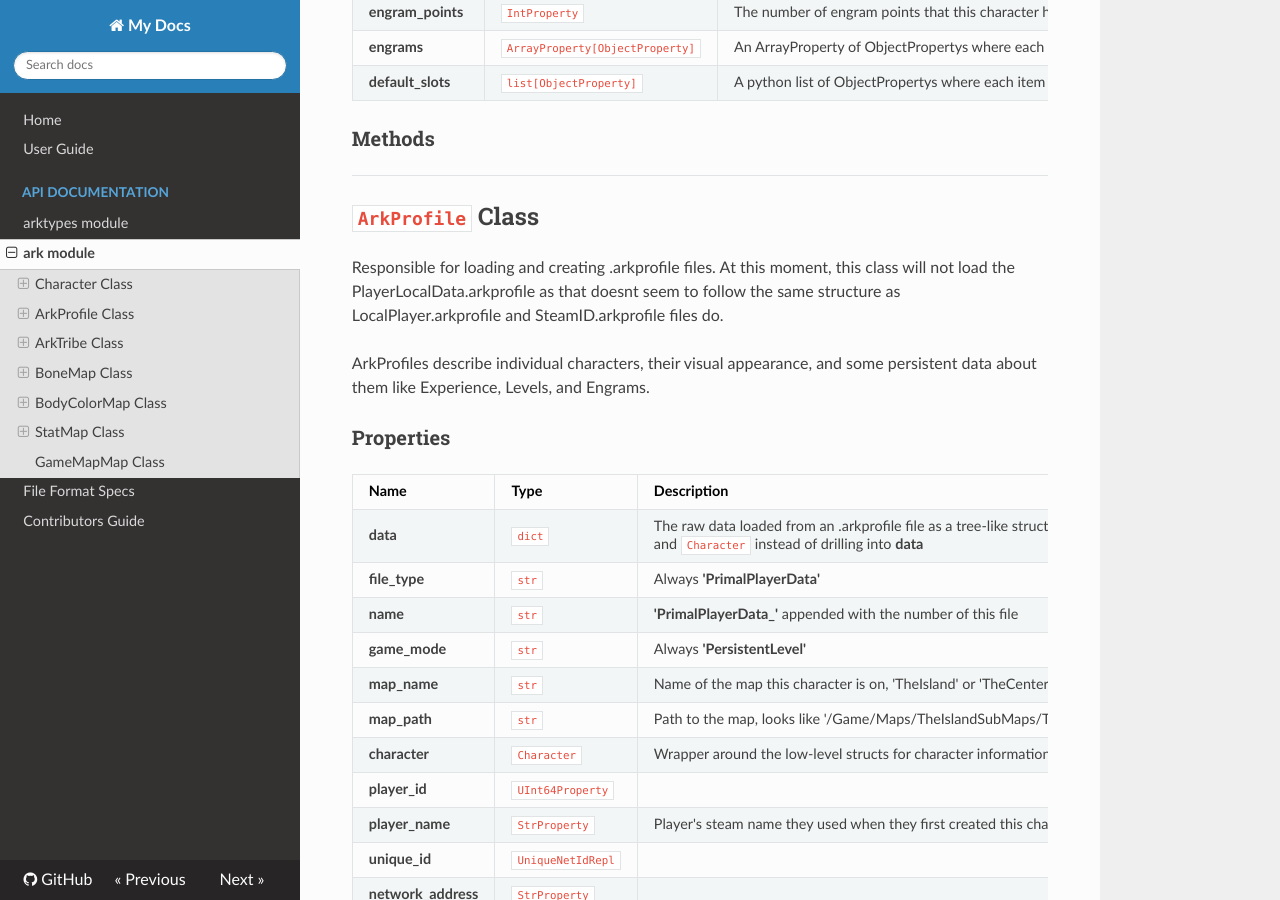
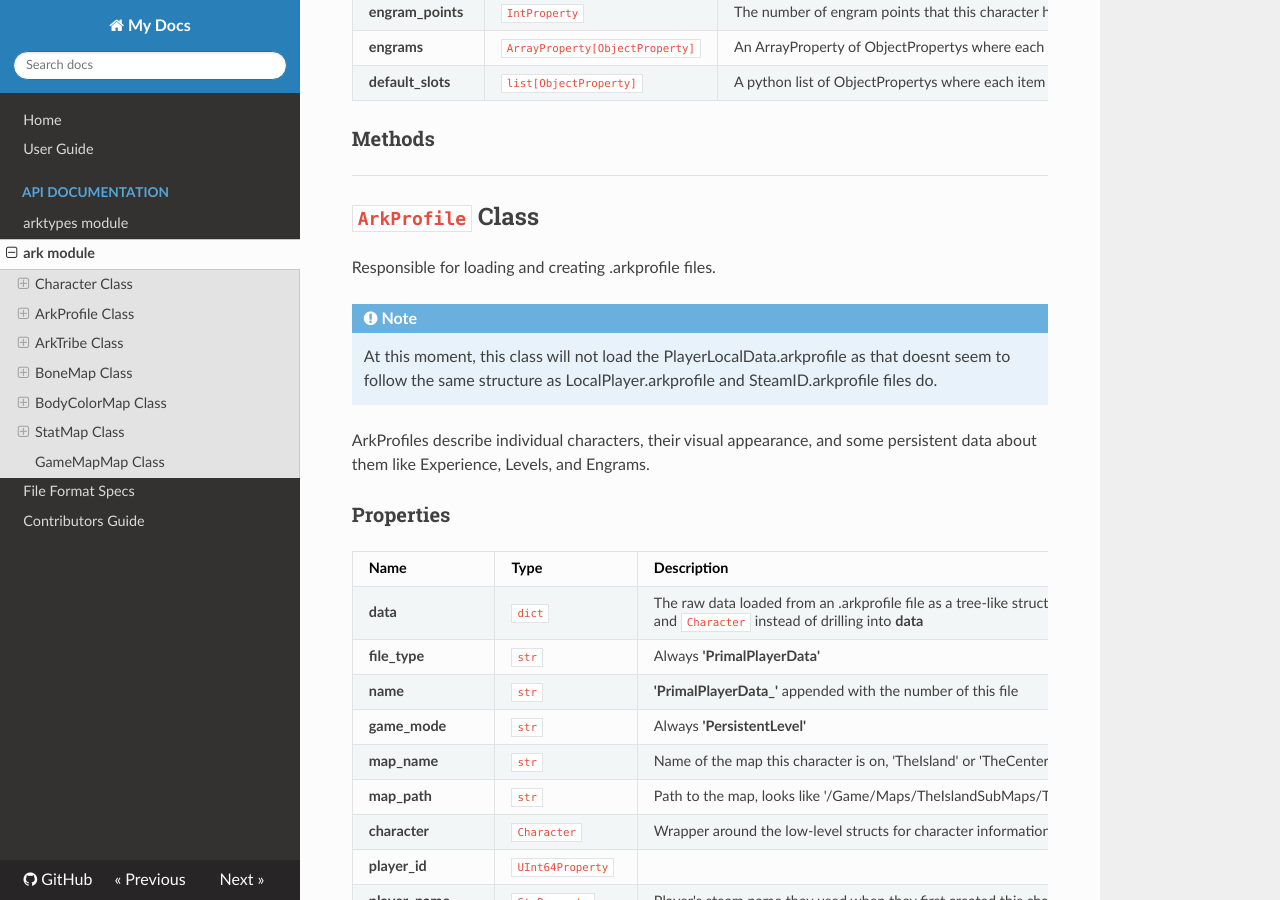
Before and after one commit to DerekRies/arkpy, an MkDocs documentation site: the page built from docs/arkmodule.md, in a window 1280 px wide and 900 px high, scrolled down 806 px. Built offline with MkDocs 1.6.1, drawn with Linux system fonts in a browser that asks for light colours; nearby versions of some CDN libraries; old or Windows-style settings are respelled for this version of MkDocs.

Commit message:
added admonition md extension

```diff
--- a/docs/arkmodule.md
+++ b/docs/arkmodule.md
@@ -30,7 +30,10 @@ Character is a higher-level wrapper around the `PrimalPlayerConfigStruct` and `a
 
 ## `ArkProfile` Class
 
-Responsible for loading and creating .arkprofile files. At this moment, this class will not load the PlayerLocalData.arkprofile as that doesnt seem to follow the same structure as LocalPlayer.arkprofile and SteamID.arkprofile files do.
+Responsible for loading and creating .arkprofile files.
+
+!!! Note
+    At this moment, this class will not load the PlayerLocalData.arkprofile as that doesnt seem to follow the same structure as LocalPlayer.arkprofile and SteamID.arkprofile files do.
 
 ArkProfiles describe individual characters, their visual appearance, and some persistent data about them like Experience, Levels, and Engrams.
 
--- a/mkdocs.yml
+++ b/mkdocs.yml
@@ -11,3 +11,5 @@ pages:
     - ark module: 'arkmodule.md'
  - File Format Specs: 'formats.md'
  - Contributors Guide: 'contribs.md'
+markdown_extensions:
+ - admonition
```
Also changed, not shown: docs/formats.md (+2 -1 lines), docs/userguide.md (+2 -1 lines).
